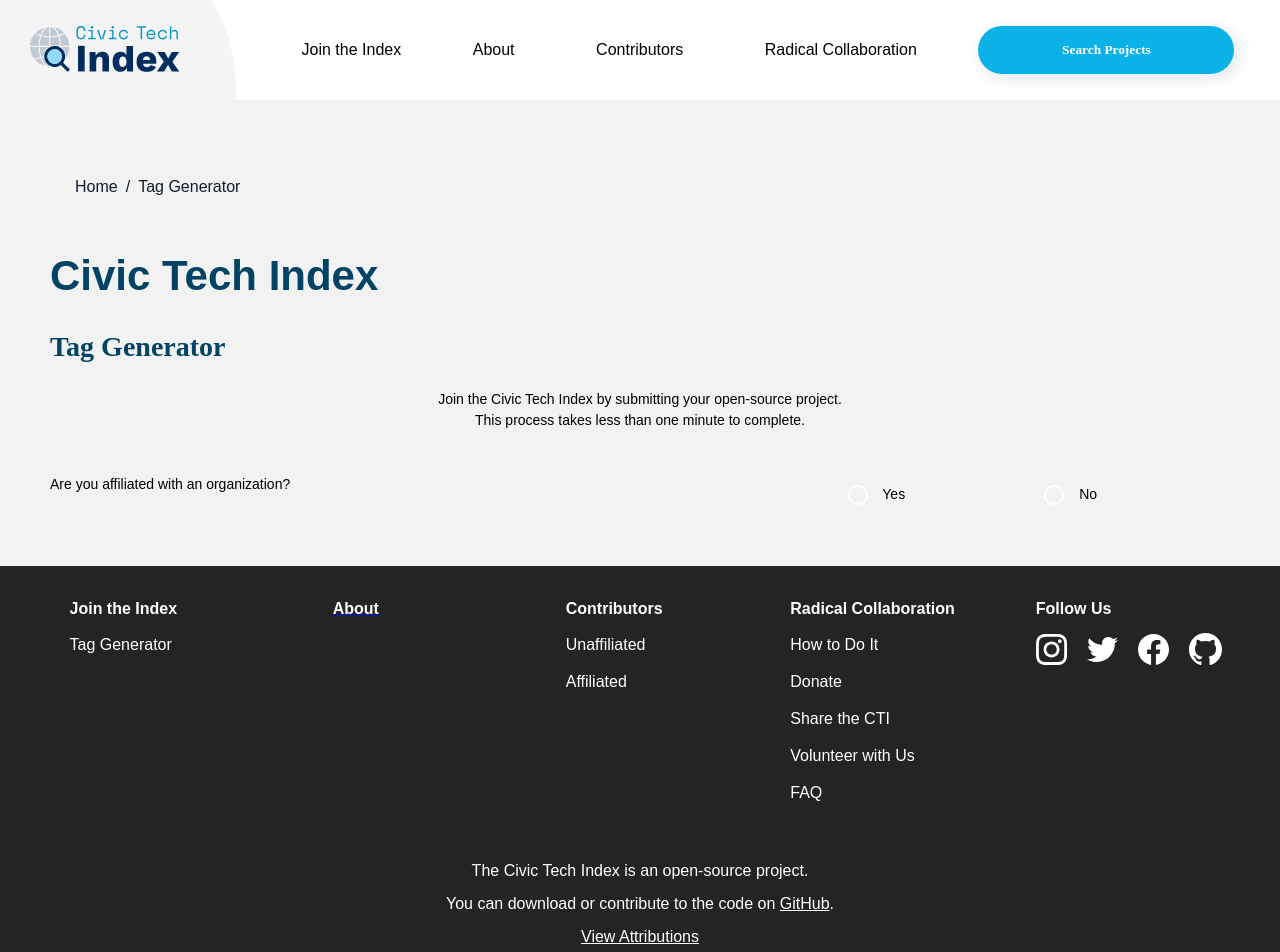
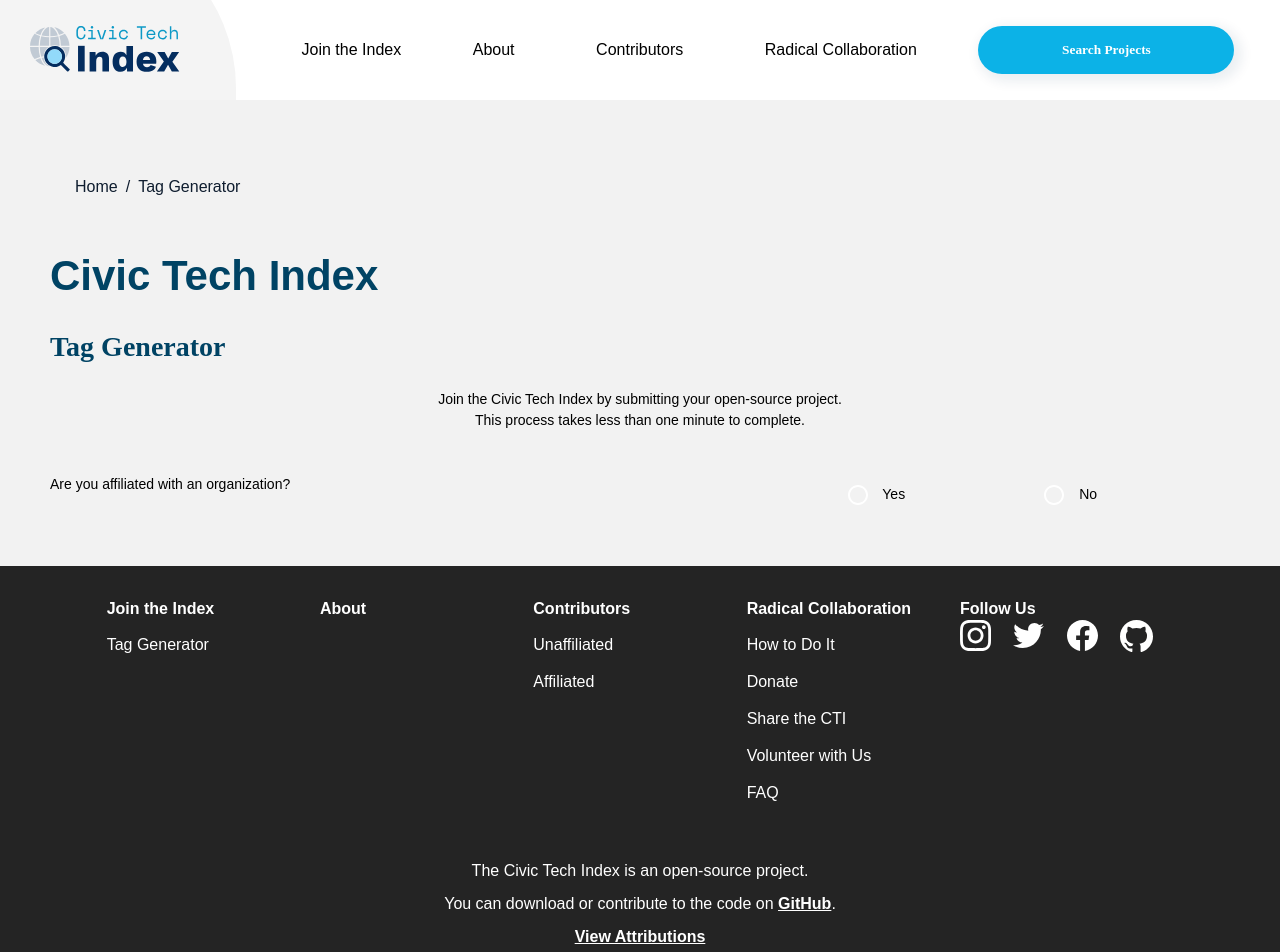
Before and after one commit to civictechindex/CTI-website-frontend, a React (Create React App) app: page /tag-generator in a window 1280 px wide. Shown: the top 952 px of the page. Built offline with nearby package versions, Linux system fonts and the light colour scheme; what webfontloader would draw is missing.

Commit message:
Refactor Footer to use MUI
- Use Grid components throughout instead of div's with custom layout CSS

```diff
--- a/src/components/Footer/index.js
+++ b/src/components/Footer/index.js
@@ -1,67 +1,78 @@
-/* eslint-disable max-len */
+import React from 'react'
+import { Link } from 'react-router-dom'
 
-import { Link } from 'react-router-dom'
-import React from 'react'
-import useStyles from './styles.js'
+import Grid from '@material-ui/core/Grid'
+import useStyles from './styles'
 
 const SocialSection = () => {
-
   const classes = useStyles()
 
   return (
-    <div className={classes.infoContainer}>
-      <a href='/' className={classes.infoHeader}>Follow Us</a>
-      <a href='https://www.instagram.com/civictechindex'>
-        <img
-          className={classes.margin}
-          src='/images/insta-logo.svg'
-          alt='instagram logo' /></a>
-      <a href='https://twitter.com/civictechindex'>
-        <img
-          className={`${classes.margin} ${classes.twitter}`}
-          src='/images/twitter-logo.svg' alt='twitter logo' /></a>
-      <a href='https://www.facebook.com/civictechindex'>
-        <img className={classes.margin} src='/images/fb-logo.svg' alt='facebook logo' /></a>
-      <a href='https://github.com/civictechindex'>
-        <img src='/images/github-logo.svg' alt='github logo' /></a>
-    </div>
+    <Grid container className={classes.socialContainer}>
+      <Grid item xs={12}>
+        <a href='/'>Follow Us</a>
+      </Grid>
+      <Grid item xs={6} sm={3}>
+        <a href='https://www.instagram.com/civictechindex'>
+          <img src='/images/insta-logo.svg' alt='Instagram logo' />
+        </a>
+      </Grid>
+      <Grid item xs={6} sm={3}>
+        <a href='https://twitter.com/civictechindex'>
+          <img src='/images/twitter-logo.svg' alt='Twitter logo' />
+        </a>
+      </Grid>
+      <Grid item xs={6} sm={3}>
+        <aside href='https://www.facebook.com/civictechindex'>
+          <img src='/images/fb-logo.svg' alt='Facebook logo' />
+        </aside>
+      </Grid>
+      <Grid item xs={6} sm={3}>
+        <a href='https://github.com/civictechindex'>
+          <img src='/images/github-logo.svg' alt='GitHub logo' />
+        </a>
+      </Grid>
+    </Grid>
   )
 }
 
 const Footer = () => {
-
   const classes = useStyles()
 
   return (
-    <div className={classes.footerContainer}>
-      <div className={classes.allInfoContainer}>
-        <div className={classes.infoContainer}>
-          <Link to='/' className={classes.infoHeader}>Join the Index</Link>
-          <Link to='/tag-generator' className={classes.infoLink}>Tag Generator</Link>
-        </div>
-        <div className={classes.infoContainer}>
-          <Link to='/about'><p className={classes.infoHeader}>About</p></Link>
-        </div>
-        <div className={classes.infoContainer}>
-          <Link to='/' className={classes.infoHeader}>Contributors</Link>
-          <Link to='/' className={classes.infoLink}>Unaffiliated</Link>
-          <Link to='/' className={classes.infoLink}>Affiliated</Link>
-        </div>
-        <div className={classes.infoContainer}>
-          <Link to='/' className={classes.infoHeader}>Radical Collaboration</Link>
-          <Link to='/' className={classes.infoLink}>How to Do It</Link>
-          <Link to='/' className={classes.infoLink}>Donate</Link>
-          <Link to='/' className={classes.infoLink}>Share the CTI</Link>
-          <Link to='/' className={classes.infoLink}>Volunteer with Us</Link>
-          <Link to='/' className={classes.infoLink}>FAQ</Link>
-        </div>
-        <SocialSection />
-      </div>
-      <div className={classes.noteContainer}>
-        <p className={classes.note}>The Civic Tech Index is an open-source project.</p>
-        <p className={classes.note}>You can download or contribute to the code on <a href='https://github.com/civictechindex' className={classes.link}>GitHub</a>.</p>
-        <p className={classes.note}><a href="/" className={classes.link}>View Attributions</a></p>
-      </div>
+    <div>
+      <Grid container className={classes.footerContainer}>
+        <Grid item xs={0} sm={1} />
+        <Grid item xs={4} sm={2}>
+          <Link to='/'>Join the Index</Link>
+          <Link to='/tag-generator'>Tag Generator</Link>
+        </Grid>
+        <Grid item xs={4} sm={2}>
+          <Link to='/about'>About</Link>
+        </Grid>
+        <Grid item xs={4} sm={2}>
+          <Link to='/contributors/all'>Contributors</Link>
+          <Link to='/contributors/unaffiliated'>Unaffiliated</Link>
+          <Link to='/contributors/affiliated'>Affiliated</Link>
+        </Grid>
+        <Grid item xs={6} sm={2}>
+          <Link to='/'>Radical Collaboration</Link>
+          <Link to='/adding-projects-to-the-index'>How to Do It</Link>
+          <Link to='/donate'>Donate</Link>
+          <Link to='/'>Share the CTI</Link>
+          <Link to='/'>Volunteer with Us</Link>
+          <Link to='/'>FAQ</Link>
+        </Grid>
+        <Grid item xs={6} sm={2}>
+          <SocialSection />
+        </Grid>
+        <Grid item xs={0} sm={1} />
+        <Grid item xs={12} className={classes.noteContainer}>
+          <p>The Civic Tech Index is an open-source project.</p>
+          <p>You can download or contribute to the code on <a href='https://github.com/civictechindex'>GitHub</a>.</p>
+          <p><a href="/">View Attributions</a></p>
+        </Grid>
+      </Grid>
     </div>
   )
 }
--- a/src/components/Footer/styles.js
+++ b/src/components/Footer/styles.js
@@ -2,109 +2,55 @@ import { makeStyles } from '@material-ui/core/styles'
 
 const useStyles = makeStyles(theme => ({
   footerContainer: {
-    width: '100%',
     backgroundColor: theme.palette.grey[900],
+    color: theme.palette.common.white,
     fontFamily: theme.typography.fontFamily,
-    color: theme.palette.common.white,
-    fontSize: '16px',
-    padding: '32px 20px 0 20px',
-    boxSizing: 'border-box',
-  },
-  allInfoContainer: {
-    display: 'grid',
-    gridTemplateColumns: '.8fr 1fr 1fr 1fr 1fr',
-    justifyItems: 'center',
-    '& $infoContainer:nth-child(1)': {
-      gridArea: '1 / 1 / 1 / 1',
+    paddingTop: '32px',
+    [theme.breakpoints.down('sm')]: {
+      fontSize: '14px',
+      lineHeight: '18px',
     },
-    '& $infoContainer:nth-child(2)': {
-      gridArea: '1 / 2 / 1 / 2',
-      maxWidth: '160px',
+    [theme.breakpoints.up('md')]: {
+      fontSize: '16px',
     },
-    '& $infoContainer:nth-child(3)': {
-      gridArea: '1 / 3 / 1 / 3',
+    // info header links
+    '& a:nth-child(1)': {
+      fontWeight: 'bold',
+      marginTop: 0,
     },
-    '& $infoContainer:nth-child(4)': {
-      gridArea: '1 / 4 / 1 / 4',
+    // info links
+    '& a': {
+      color: theme.palette.common.white,
+      display: 'block',
+      marginTop: '14px',
+      textDecoration: 'none',
     },
-    '& $infoContainer:nth-child(5)': {
-      gridArea: '1 / 5 / 1 / 5',
-      minWidth: '190px',
-    },
-  },
-  infoContainer: {
-    margin: '0',
-  },
-  infoHeader: {
-    display: 'block',
-    fontWeight: 'bold',
-    margin: '0',
-    textDecoration: 'none',
-    color: theme.palette.common.white,
-  },
-  infoLink: {
-    color: theme.palette.common.white,
-    textDecoration: 'none',
-    display: 'block',
-    marginTop: '14px',
-  },
-  margin: {
-    marginRight: '20px',
-    marginTop: '14px',
   },
   noteContainer: {
     marginTop: '55px',
-    '& $note:last-child': {
+    textAlign: 'center',
+    '& a': {
+      display: 'inline',
+      textDecoration: 'underline',
+    },
+    '& p': {
+      margin: 0,
+      paddingBottom: '10px',
+      [theme.breakpoints.down('sm')]: {
+        fontSize: '12px',
+      },
+      [theme.breakpoints.up('md')]: {
+        fontSize: '16px',
+      },
+    },
+    '& p:last-child': {
       paddingBottom: '30px',
     },
   },
-  note: {
-    textAlign: 'center',
-    margin: '0',
-    paddingBottom: '10px',
-  },
-  link: {
-    color: theme.palette.common.white,
-    textDecoration: 'underline',
-    fontWeight: '500',
-  },
-  twitter: {
-    transform: 'translate(0, -3px)',
-  },
-  /** ********     MEDIA-QUERIES SECTION     **********/
-  '@media (max-width: 1000px)': {
-    footerContainer: {
-      fontSize: '14px',
-      lineHeight: '18px',
-    },
-    note: {
-      fontSize: '12px',
-    },
-    allInfoContainer: {
-      gridTemplateColumns: '1fr 1fr',
-      gridTemplateRows: '115px 230px auto',
-      justifyItems: 'center',
-      '& $infoContainer:nth-child(odd)': {
-        width: '190px',
-      },
-      '& $infoContainer:nth-child(even)': {
-        width: '140px',
-      },
-      '& $infoContainer:nth-child(1)': {
-        gridArea: '2 / 1 / 2 / 1',
-      },
-      '& $infoContainer:nth-child(2)': {
-        gridArea: '2 / 2 / 2 / 2',
-      },
-      '& $infoContainer:nth-child(3)': {
-        gridArea: '3 / 1 / 3 / 1',
-      },
-      '& $infoContainer:nth-child(4)': {
-        gridArea: '3 / 2 / 3 / 2',
-      },
-      '& $infoContainer:nth-child(5)': {
-        gridArea: '1 / 1 / 1 / 1',
-      },
+  socialContainer: {
+    // Twitter logo
+    '& div:nth-child(3) a img': {
+      transform: 'translate(0, 3px)',
     },
   },
 }))
```
